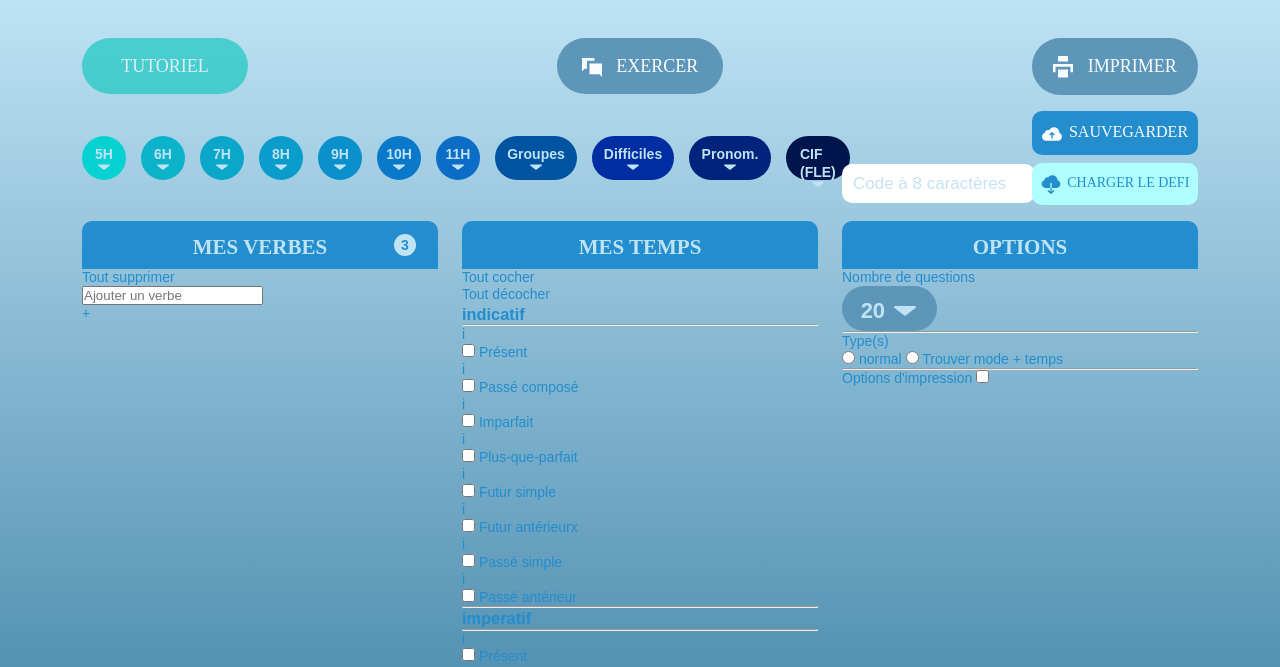
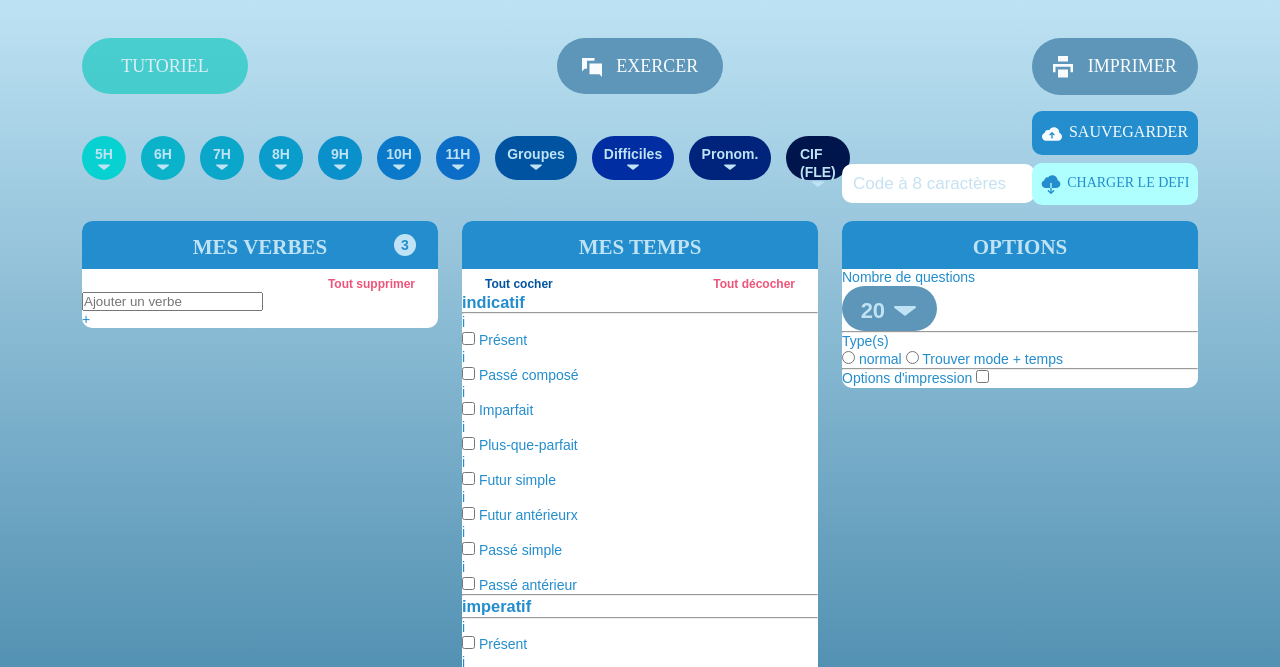
Before and after one commit to maevachristan/Tatitotu-Site-, a website built with Parcel: page src/index.html in a window 1280 px wide. Shown: the part 121-788 px from the top of the page. Built offline with nearby package versions, Linux system fonts and the light colour scheme.

Commit message:
mise en page des boutons cocher décocher

```diff
--- a/src/index.html
+++ b/src/index.html
@@ -113,8 +113,8 @@
               <div class="card-banner">
                 <h2>mes temps</h2>
               </div>
+              <p class="click-to unselect">Tout décocher</p>
               <p class="click-to select-all">Tout cocher</p>
-              <p class="click-to unselect">Tout décocher</p>
               <div class="tense">
                 <h3>indicatif</h3>
                 <hr>
--- a/src/scss/main.scss
+++ b/src/scss/main.scss
@@ -9,6 +9,8 @@
 @import "modules/_card-banner.css";
 @import "modules/_verbs-total.css";
 @import "modules/_typing-bar.css";
+@import "modules/_card.css";
+@import "modules/_click-to.css";
 
 // .row + .row {
 //     margin-top: 16px;
--- /dev/null
+++ b/src/scss/modules/_card.css
@@ -0,0 +1,5 @@
+.card {
+    background-color: #ffffff;
+    border-radius: 10px;
+    position: relative;
+}
--- /dev/null
+++ b/src/scss/modules/_click-to.css
@@ -0,0 +1,18 @@
+.click-to {
+    color: #ec5579;
+    font-family: 'Baloo Paaji 2', sans-serif;
+    font-size: 12px;
+    font-weight: 900;
+}
+
+.select-all {
+    color: #0053a1;
+    left: 23px;
+    position: absolute;
+    top: 56px;
+}
+
+.unselect {
+    margin: 8px 23px 0;
+    text-align: right;
+}
```
